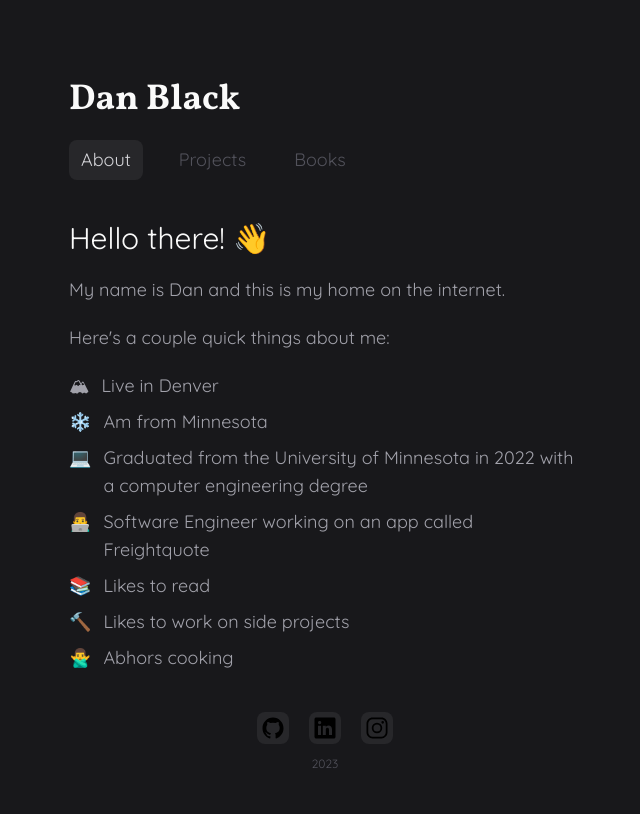
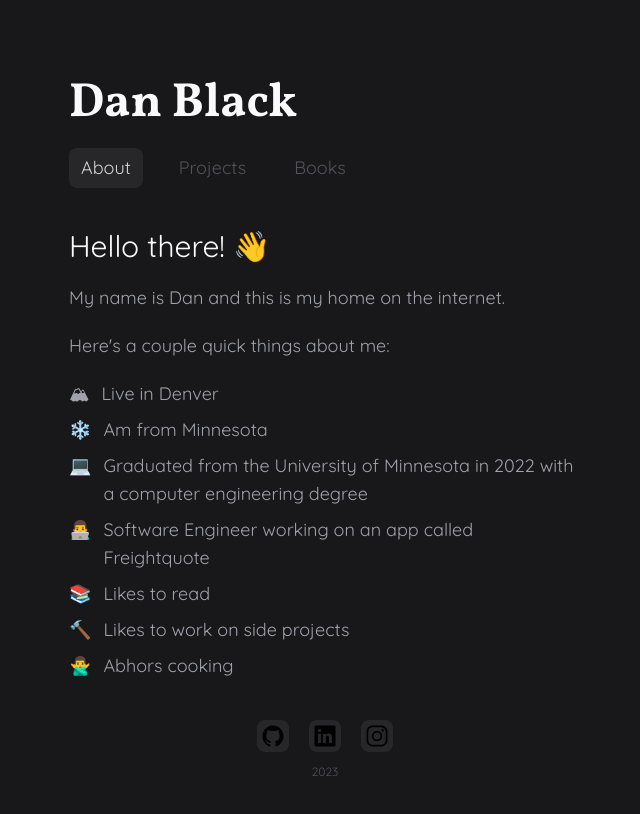
Before and after one commit to daniel-black/dbv3, a Next.js app: page / in a window 1280 px wide. Shown: the top 814 px of the page, without its empty margins (315-955 px from the left). Built offline with nearby package versions, Linux system fonts and the light colour scheme.

Commit message:
make name bigger

```diff
--- a/app/layout.tsx
+++ b/app/layout.tsx
@@ -16,7 +16,7 @@ export default function RootLayout({
       <head />
       <body className={`bg-zinc-900 text-zinc-50 text-lg py-20 px-6 w-full min-h-screen flex flex-col items-center ${quicksand.className}`}>
         <header className='space-y-5 mb-10 text-left w-full max-w-lg'>
-          <h1 className={`text-3xl sm:text-4xl font-bold ${vollkorn.className}`}>Dan Black</h1>
+          <h1 className={`text-4xl sm:text-5xl font-bold ${vollkorn.className}`}>Dan Black</h1>
           <Nav />
         </header>
         <main className='w-full max-w-lg grow'>
```
